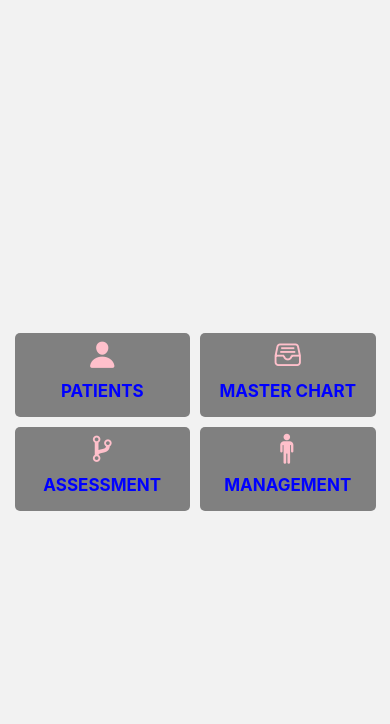
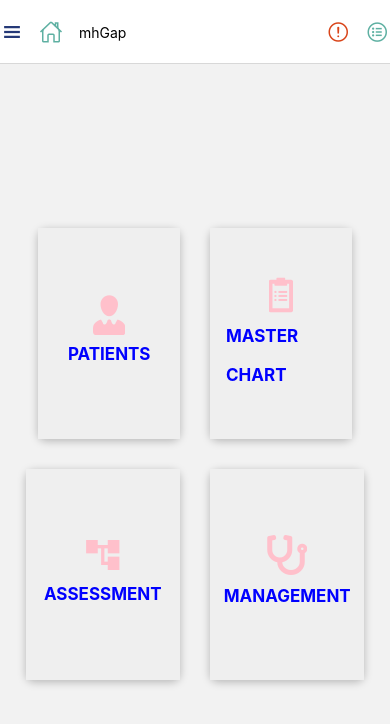
Before and after one commit to koladeg/MHGapp, a React Native app: screen / in a window 390 px wide. Shown: the top 724 px of the page. Built offline with nearby package versions, Linux system fonts and the light colour scheme.

Commit message:
add header and navigation

```diff
--- /dev/null
+++ b/components/Header.js
@@ -0,0 +1,57 @@
+import { View, Text, StyleSheet, TouchableOpacity } from 'react-native'
+import React from 'react'
+import { Header as HeaderRNE, Icon } from '@rneui/themed';
+import { SafeAreaProvider } from 'react-native-safe-area-context';
+
+export default function Header() {
+  return (
+    <SafeAreaProvider style={styles.headerContainer}>
+      <HeaderRNE
+        leftComponent={{
+          icon: 'menu',
+          color: '#fff',
+        }}
+        rightComponent={
+            <View style={styles.headerRight}>
+              <TouchableOpacity>
+                <Icon name="description" color="white" />
+              </TouchableOpacity>
+              <TouchableOpacity
+                style={{ marginLeft: 10 }}
+              >
+                <Icon type="antdesign" name="rocket1" color="white" />
+              </TouchableOpacity>
+            </View>
+        }
+        centerComponent={{ text: 'Header', style: styles.heading }}
+      />
+    </SafeAreaProvider>
+  )
+}
+
+const styles = StyleSheet.create({
+    headerContainer: {
+      justifyContent: 'center',
+      alignItems: 'center',
+      // backgroundColor: '#397af8',
+      marginBottom: 20,
+      marginLeft:-30,
+      width: '100%',
+      padding: 15,
+    },
+    heading: {
+      color: 'white',
+      fontSize: 22,
+      fontWeight: 'bold',
+    },
+    headerRight: {
+      display: 'flex',
+      flexDirection: 'row',
+      marginTop: 5,
+    },
+    subheaderText: {
+      color: 'white',
+      fontSize: 16,
+      fontWeight: 'bold',
+    },
+    });
--- a/components/HomeButton.js
+++ b/components/HomeButton.js
@@ -1,20 +1,25 @@
 import React from 'react'
 import {Dimensions, StyleSheet, Text, TouchableOpacity, View} from 'react-native'
-import Ionicons from '@expo/vector-icons/Ionicons';
 let width = Dimensions.get('window').width; //full width
+let height = Dimensions.get('window').height; //full height
 import { useNavigation } from '@react-navigation/native';
+import { Icon } from '@rneui/themed';
+import { colors } from '../constants/Colors';
+
 
 
 export const HomeButton = props => {
     const navigation = useNavigation();
     return (
-        <View>
+        <View style={styles.block}>
             <TouchableOpacity {...props}
-                            style={[styles.button, {backgroundColor: props.color}]}
+                            style={[styles.button, {backgroundColor: colors.tint}]}
                               onPress={() => navigation.navigate(props.screen)}
                               underlayColor={"rgba(1,1,1,0.2)"}>
-                <Ionicons name={props.icon} size={30} color="pink" />
-                <Text style={styles.text}>{props.title}</Text>
+                    <View style={styles.innerBlock}>
+                        <Icon type={props.type} name={props.icon} size={40} color="pink" />
+                        <Text style={styles.text}>{props.title}</Text>
+                    </View>
             </TouchableOpacity>
         </View>
     )
@@ -22,16 +27,26 @@
 
 
 const styles = StyleSheet.create({
- button:{
-    // flex: 5,
-    // display: 'flex',
+ block:{
+    flex:1,
+    margin:15,
+    height: height * 0.25,
+    borderRadius: 8,
+    elevation: 4,
+    backgroundColor: 'white',
+    shadowColor: 'black',
+    shadowOpacity: 0.25,
+    shadowOffset: { width: 0, height: 2 },
+    shadowRadius: 8
+ },
+ innerBlock:{
+    flex:1,
+    padding:16,
     justifyContent: 'center',
     alignItems:"center",
-    paddingVertical: 6,
-    borderRadius: 5,
-    margin:5,
-    width: width * 0.45
-
+ },
+ button:{
+    flex: 1,
  },
  text:{
     fontSize:17,
--- /dev/null
+++ b/components/LeftHeaderIcons.js
@@ -0,0 +1,35 @@
+import { View, Text, Pressable, StyleSheet} from 'react-native'
+import React from 'react'
+import { Icon } from '@rneui/themed'
+import { colors } from '../constants/Colors'
+import { useNavigation } from '@react-navigation/native'
+
+export default function LeftHeaderIcons() {
+    const navigation = useNavigation();
+  return (
+    <View style={styles.container}>
+      <Pressable style={({pressed}) => pressed && styles.pressed}
+      >
+        <Icon name="menu" type="ionicon" color={colors.secondary} />
+      </Pressable>
+      <Pressable style={[({pressed}) => pressed && styles.pressed, {marginLeft: 15}]}
+        onPress={() => navigation.navigate('Home')}
+      >
+        <Icon name="home-outline" type="ionicon" color={colors.primary} />
+      </Pressable>
+    </View>
+  )
+}
+
+const styles = StyleSheet.create({
+    container: {
+        flexDirection:'row',
+        // alignItems: 'space-between',
+        // justifyContent: 'space-between',
+        // marginRight: 10,
+        // paddingRight: 25,
+      },
+      pressed: {
+        opacity: 0.7
+      }
+})
--- /dev/null
+++ b/components/MainContainer.js
@@ -0,0 +1,21 @@
+import { StyleSheet, Text, View } from 'react-native'
+import React from 'react'
+import { SafeAreaProvider } from 'react-native-safe-area-context'
+import Header from './Header'
+import { colors } from '../constants/Colors'
+
+export const MainContainer = props => {
+  return (
+    <SafeAreaProvider style={styles.container}>
+        <Header />
+      {props.children}
+    </SafeAreaProvider>
+  )
+}
+
+const styles = StyleSheet.create({
+    container: {
+        flex: 1,
+        padding: 25,
+      }
+})
--- /dev/null
+++ b/components/RightHeaderIcons.js
@@ -0,0 +1,30 @@
+import { View, Text, Pressable, StyleSheet} from 'react-native'
+import React from 'react'
+import { Icon } from '@rneui/themed'
+import { colors } from '../constants/Colors'
+
+export default function RightHeaderIcons() {
+  return (
+    <View style={styles.container}>
+      <Pressable style={({pressed}) => pressed && styles.pressed}>
+        <Icon name="alert-circle-outline" type="ionicon" color={colors.sui} />
+      </Pressable>
+      <Pressable style={[({pressed}) => pressed && styles.pressed, {marginLeft: 15}]}>
+        <Icon name="list-circle-outline" type="ionicon" color={colors.primary} />
+      </Pressable>
+    </View>
+  )
+}
+
+const styles = StyleSheet.create({
+    container: {
+        flexDirection:'row',
+        // alignItems: 'space-between',
+        // justifyContent: 'space-between',
+        // marginRight: 10,
+        // paddingRight: 25,
+      },
+      pressed: {
+        opacity: 0.7
+      }
+})
--- a/navigation/AppNavigator.js
+++ b/navigation/AppNavigator.js
@@ -3,18 +3,39 @@
 import HomeScreen from '../screens/HomeScreen';
 import MasterChartScreen from '../screens/MasterChartScreen';
 import DisordersScreen from '../screens/DisordersScreen';
+import Header from '../components/Header';
+import LeftHeaderIcons from '../components/LeftHeaderIcons';
+import RightHeaderIcons from '../components/RightHeaderIcons';
 
 const MainStack = createNativeStackNavigator();
 
 export default function AppNavigator() {
   return (
-    < MainStack.Navigator>
+    < MainStack.Navigator
+    screenOptions={{
+      headerStyle: {
+          shadowRadius: 0,
+          shadowOffset: {
+              height: 0,
+          }
+      },
+      // headerTitleAlign: 'center',
+      headerTitle: props => <Text>mhGap</Text>,
+      headerLeft: () => {
+        return <LeftHeaderIcons />
+      },
+
+      headerRight: () => {
+        return <RightHeaderIcons />
+      }
+  }}
+    >
         < MainStack.Screen
-        options={{
-            headerShown: false,
-        }}
         name="Home" component={HomeScreen} />
         < MainStack.Screen
+      //   options={{
+      //     headerShown: false,
+      // }}
         name="MasterChart" component={MasterChartScreen} />
         < MainStack.Screen
         name="Disorders" component={DisordersScreen} />
--- a/package.json
+++ b/package.json
@@ -15,10 +15,10 @@
     "@rneui/themed": "^4.0.0-rc.7",
     "expo": "~47.0.12",
     "expo-app-loading": "^2.1.1",
-    "expo-font": "^11.1.1",
+    "expo-font": "~11.0.1",
     "expo-status-bar": "~1.4.2",
     "react": "18.1.0",
-    "react-native": "0.70.5",
+    "react-native": "0.70.8",
     "react-native-safe-area-context": "4.4.1",
     "react-native-screens": "~3.18.0"
   },
--- a/screens/HomeScreen.js
+++ b/screens/HomeScreen.js
@@ -4,7 +4,6 @@
 
 export default function HomeScreen() {
   return (
-    <SafeAreaView style={styles.container}>
     <View style={styles.screen}>
 
       <View style={styles.row}>
@@ -12,11 +11,13 @@
           title="PATIENTS"
           icon="person"
           color="grey"
+          type="fontisto"
         />
         <HomeButton
           title="MASTER CHART"
-          icon="file-tray-full-outline"
+          icon="clipboard-notes"
           color="grey"
+          type="foundation"
           screen="MasterChart"
         />
       </View>
@@ -24,21 +25,22 @@
       <View style={styles.row}>
         <HomeButton
           title="ASSESSMENT"
-          icon="git-branch"
+          icon="account-tree"
           color="grey"
+          type="material"
           screen="Disorders"
         />
         <HomeButton
           title="MANAGEMENT"
-          icon="man"
+          icon="stethoscope"
           color="grey"
+          type="font-awesome-5"
           screen="Disorders"
         />
       </View>
 
     </View>
 
-    </SafeAreaView>
   )
 }
 
--- a/screens/MasterChartScreen.js
+++ b/screens/MasterChartScreen.js
@@ -4,6 +4,7 @@
 import { ListItem } from '@rneui/themed';
 import { Icon } from '@rneui/base';
 import { DropdownButton } from '../components/DropdownButton';
+import { MainContainer } from '../components/MainContainer';
 let width = Dimensions.get('window').width;
 
 export default function MasterChartScreen() {
@@ -38,7 +39,8 @@
 
 const styles = StyleSheet.create({
   container:{
-    // flex:1,
+    flex:1,
+    padding:10
     // alignItems:'center',
     // justifyContent:'center',
   },
```
Also changed, not shown: 1 other file (tests, documents, lock files or other folders).
